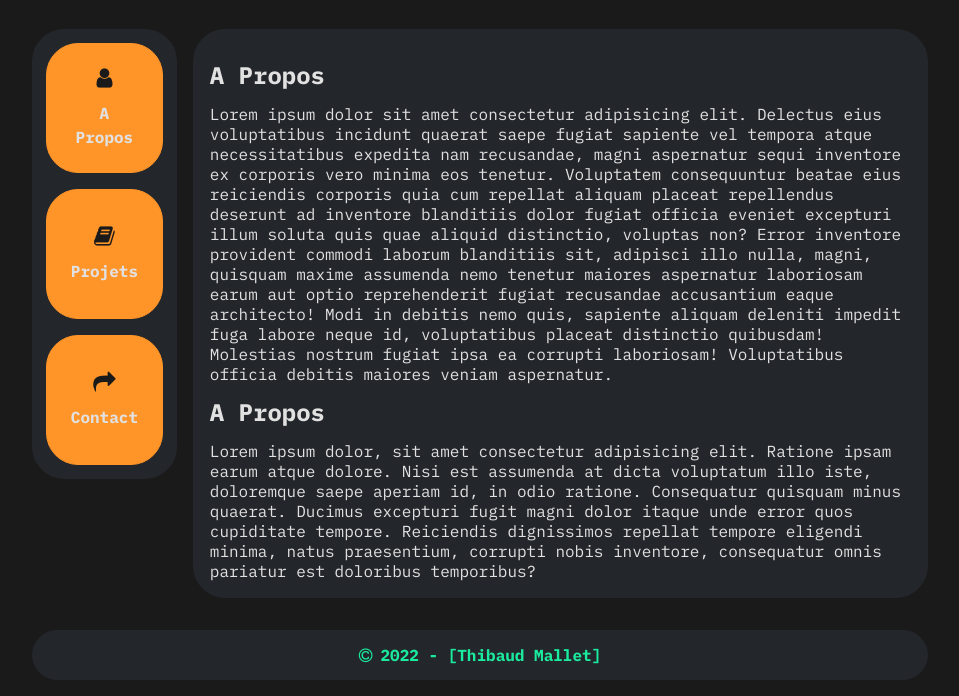
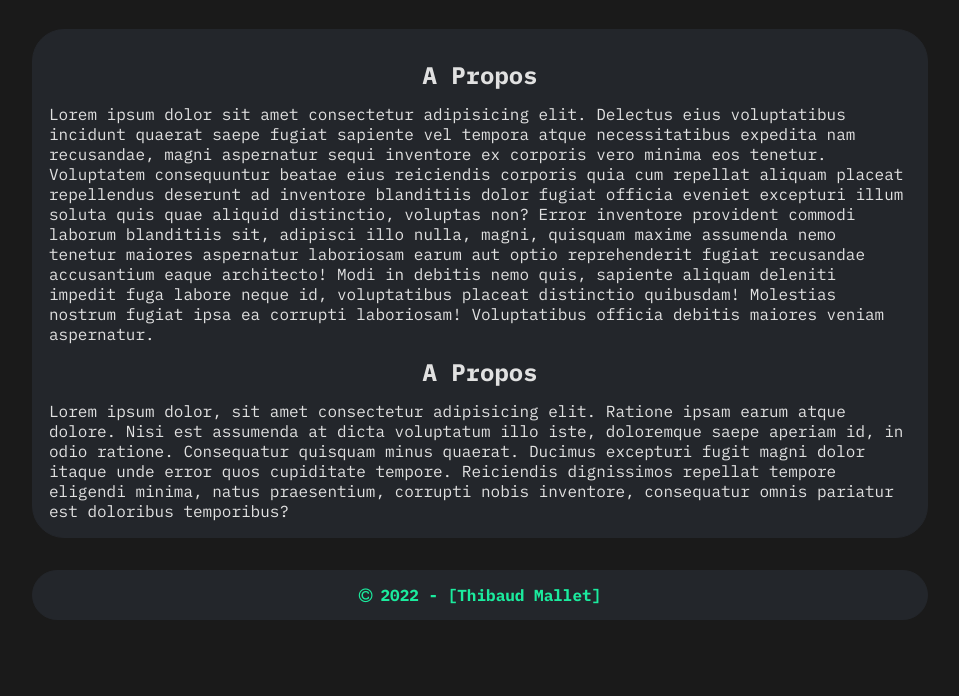
Before and after one commit to ThibaudMallet/ThibaudMallet.github.io, a plain HTML site: page html/index.html in a window 1280 px wide. Shown: the part 401-1097 px from the top of the page, without its empty margins (160-1119 px from the left). After the commit the page ends 1037 px from the top, so only its background shows below. Drawn offline with Linux system fonts and the light colour scheme.

Commit message:
Nettoyage du  HTML, modification des classes pour que ce soit mieux niveau BEM

```diff
--- a/css/responsive.css
+++ b/css/responsive.css
@@ -54,7 +54,7 @@ body {
 
 /* STYLE PRESENTATION */
 
-.main-content__header {
+.header-content {
     background-color: var(--c-grey);
     border: 0.2em solid var(--c-grey);
     border-radius: 1em;
@@ -63,20 +63,20 @@ body {
     margin-bottom: 1em;
 }
 
-.header__img {
+.header-content__img {
     width: 8em;
     border-radius: 2em;
     border: 0.2em solid var(--c-grey);
     padding-top: 1em;
 }
 
-.header__title {
+.left-side__title {
     padding-bottom: 0.2em;
     font-weight: bold;
     font-size: 2em;
 }
 
-.header__status {
+.left-side__status {
     font-weight: bold;
 }
 
@@ -98,60 +98,16 @@ li {
     line-height: 1.5em;
 }
 
-/* Style du contenu contenu de details */
-/* Bloc sur le dessus en mobile, sur le côté en tableau/desktop */
-
-.main-content__details {
-    display: flex;
-    flex-direction: column;
-}
-
-.nav-content__list {
-    background-color: var(--c-grey);
-    border: 1px solid var(--c-grey);
-    border-radius: 2em;
-    padding: 0.3em;
-    display: flex;
-    justify-content: space-around;
-    margin-bottom: 1em;
-}
-
-.nav-content__link {
-    background-color: var(--c-orange);
-    border: 1px solid var(--c-orange);
-    border-radius: 1em;
-    margin: 0.2em 0;
-    padding: 1em 0.5em;
-    margin: 0.5em;
-    text-align: center;
-    width: 20%;
-}
-
-.nav-content__link > a {
-    color: var(--c-white);
-    list-style: none;
-    text-decoration: none;
-    font-weight: bold;
-    font-size: 1em;
-    display: flex;
-    flex-direction: column;
-}
-
-.fa-user, .fa-book, .fa-mail-forward {
-    margin-bottom: 0.5em;
-    font-size: 1.2em;
-}
-
 /* Style du contenu détaillé */
 
-.details__content {
+.aPropos-content {
     background-color: var(--c-grey);
     border: 1px solid var(--c-grey);
     border-radius: 2em;
     padding: 1em;
 }
 
-.details__content-title {
+.aPropos-content__title {
     color: var(--c-white);
     font-size: 1.2em;
     font-weight: bold;
@@ -159,7 +115,7 @@ li {
     padding: 0.5em 0;
 }
 
-.details__content-description {
+.aPropos-content__description {
     color: var(--c-white);
     line-height: 1.25em;
 }
@@ -211,43 +167,8 @@ li {
     .social-list__link {
         font-size: 2em;
     }
-    .header__img {
+    .header-content__img {
         padding-top: 0em;
-    }
-    .fa-user, .fa-book, .fa-mail-forward {
-        margin-bottom: 0.5em;
-        font-size: 1.4em;
-    }
-}
-
-@media screen and (min-width: 730px) {
-    .nav-content__link {
-        width: 15%;
-    }
-}
-
-@media screen and (min-width: 960px) {
-    .main-content__details {
-        flex-direction: row;
-        box-sizing: content-box;
-    }
-    .details__nav-content {
-        margin-right: 1em;
-    }
-    .nav-content__list {
-        display: flex;
-        flex-direction: column;
-    }
-    .nav-content__link {
-        border-radius: 2em;
-        text-align: center;
-        display: flex;
-        align-items: center;
-        width: auto;
-        height: 6em;
-    }
-    .nav-content__link > a {
-        padding: 1em;
     }
 }
 
@@ -256,7 +177,7 @@ li {
         width: 70vw;
         margin: auto;
     }
-    .main-content__header {
+    .header-content {
         position: relative;
         display: flex;
         justify-content: center;
@@ -266,7 +187,7 @@ li {
         margin-bottom: 1em;
     }
 
-    .header__img {
+    .header-content__img {
         width: 10em;
         border-radius: 2em;
         border: 0.2em solid var(--c-grey);
@@ -275,23 +196,23 @@ li {
         left: 2em;
     }
 
-    .header__left {
+    .left-side {
         padding: 2em 3em 1em 15em;
     }
     .social-list {
         border: none;
     }
-    .header__title {
+    .left-side__title {
         padding-bottom: 0.5em;
         font-weight: bold;
         font-size: 1.5em;
     }
 
-    .header__status {
+    .left-side__status {
         font-weight: bold;
     }
 
-    .header__right {
+    .right-side {
         margin: 1.5em 0;
         border-left: 1px solid var(--c-orange);
         padding-left: 2em;
@@ -310,12 +231,11 @@ li {
     li {
         padding-bottom: 1em;
     }
-    .details__content-title {
+    .aPropos-content__title {
         font-size: 1.5em;
-        text-align: left;
         padding: 0.7em 0;
     }
-    .main-content__details {
+    .details {
         margin: 2em 0;
     }
 
@@ -326,32 +246,32 @@ li {
         width: 65vw;
         margin: auto;
     }
-    .main-content__header,
-    .main-content__details,
+    .header-content,
+    .details,
     .footer {
         font-size: 1.1em;
     }
-    .main-content__details {
+    .details {
         margin: 1em 0;
     }
 }
 
 @media screen and (min-width: 1800px) {
     .main-header,
-    .main-content__header,
-    .main-content__details,
+    .header-content,
+    .details,
     .footer {
         font-size: 1.15em;
     }
-    .header__img {
+    .header-content__img {
         left: 4em;
     }
 }
 
 @media screen and (min-width: 2000px) {
     .main-header,
-    .main-content__header,
-    .main-content__details,
+    .header-content,
+    .details,
     .footer {
         font-size: 1.2em;
     }
@@ -359,8 +279,8 @@ li {
 
 @media screen and (min-width: 2200px) {
     .main-header,
-    .main-content__header,
-    .main-content__details,
+    .header-content,
+    .details,
     .footer {
         font-size: 1.25em;
     }
@@ -368,12 +288,12 @@ li {
 
 @media screen and (min-width: 2400px) {
     .main-header,
-    .main-content__header,
-    .main-content__details,
+    .header-content,
+    .details,
     .footer {
         font-size: 1.3em;
     }
-    .header__img {
+    .header-content__img {
         left: 7em;
     }
 }
--- a/css/styleOld.css
+++ /dev/null
@@ -1,216 +0,0 @@
-/* Définition des variables globales */
-
-body {
-    --c-black: #1a1a1a;
-    --c-white: #e1e1e1;
-    --c-grey: #23262B;
-    --c-purple: #b462ff;
-    --c-darkPurple :#16093C;
-    --c-fuschia: #ff45b4;
-    --c-blue: #18b6ff;
-    --c-green: #1beb9e;
-    --c-orange: #ff9528;
-    --c-yellow: #dddd25;
-    --line: 2.5ch;
-    --font: 'IBM Plex Mono', monospace;
-    background-color: #1A1A1A;
-}
-
-.wrapper {
-    background-color: var(--c-black);
-    font-family: var(--font);
-    height: 100vh;
-}
-
-/* Style de la bannière */
-
-.main-header {
-    width: 70%;
-    height: 10em;
-    margin: auto;
-    display: flex;
-    justify-content: space-around;
-    align-items: center;
-    padding-bottom: 2em;
-}
-
-.blue {
-    color: var(--c-blue);
-}
-
-.green {
-    color: var(--c-green);
-}
-
-.pink {
-    color: var(--c-fuschia);
-}
-
-.purple {
-    color: var(--c-purple);
-}
-
-.yellow {
-    color: var(--c-yellow);
-}
-
-.main-header > div {
-    display: flex;
-    flex-direction: column;
-    justify-content: center;
-    align-items: center;
-}
-
-.fa-solid {
-    font-size: 3em;
-    padding-bottom: 0.2em;
-}
-
-.fa {
-    font-size: 3em;
-    padding-bottom: 0.2em;
-}
-
-.main-header {
-    font-weight: bold;
-}
-
-/* Style du header de présentation */
-
-.main-content__header {
-    position: relative;
-    background-color: var(--c-grey);
-    width: 70%;
-    margin: auto;
-    border: 0.2em solid var(--c-grey);
-    border-radius: 1em;
-    display: flex;
-    margin-bottom: 2em;
-}
-
-.header__img {
-    width: 10em;
-    border-radius: 2em;
-    border: 0.2em solid var(--c-grey);
-    position: absolute;
-    top: -3em;
-    left: 2.2em;
-}
-
-.header__left {
-    padding: 2em 3em 2em 17em;
-}
-
-.header__title {
-    padding-bottom: 0.2em;
-    font-weight: bold;
-    font-size: 2em;
-}
-
-.header__status {
-    font-weight: bold;
-}
-
-.header__right {
-    margin: 1.5em 0;
-    border-left: 1px solid var(--c-orange);
-    padding-left: 2em;
-    line-height: 1.2em;
-}
-
-.social-list {
-    display: flex;
-}
-
-.social-list__link {
-    padding: 0.5em;
-    font-size: 0.7em;
-}
-
-li {
-    padding-bottom: 1em;
-}
-
-
-/* Style du contenu contenu de details */
-/* Bloc sur le côté */
-.main-content__details {
-    display: flex;
-    width: 70%;
-    margin: auto;
-}
-
-.details__nav-content {
-    width: 20%;
-    background-color: var(--c-grey);
-    border: 1px solid var(--c-grey);
-    border-radius: 2em;
-    display: flex;
-    justify-content: center;
-    margin-right: 2em;
-    height: auto;
-}
-
-.details__content {
-    width: 80%;
-    background-color: var(--c-grey);
-    border: 1px solid var(--c-grey);
-    border-radius: 2em;
-    padding: 1em 2em;
-}
-
-.nav-content__link {
-    background-color: var(--c-orange);
-    border: 1px solid var(--c-orange);
-    border-radius: 2em;
-    margin: 2em 0;
-    padding: 1.5em;
-    text-align: center;
-}
-
-.nav-content__link > a {
-    color: var(--c-white);
-    list-style: none;
-    text-decoration: none;
-    font-weight: bold;
-    display: flex;
-    flex-direction: column;
-}
-
-.fa-user, .fa-book, .fa-mail-forward {
-    color: var(--c-black);
-}
-
-/* Style du contenu détaillé */
-
-.details__content-title {
-    color: var(--c-white);
-    font-size: 1.5em;
-    font-weight: bold;
-    margin: 1em 0;
-}
-
-.details__content-description {
-    color: var(--c-white);
-    line-height: 1.25em;
-}
-
-/* Style du footer */
-
-.footer {
-    width: 68%;
-    text-align: center;
-    color: var(--c-green);
-    margin: auto;
-    background-color: var(--c-grey);
-    border: 1px solid var(--c-grey);
-    border-radius: 2em;
-    margin-top: 2em;
-    padding: 1em;
-    font-weight: bold;
-}
-
-.fa-copyright {
-    font-size: 1em;
-    padding-right: 0.5em;
-}
--- a/html/index.html
+++ b/html/index.html
@@ -38,18 +38,18 @@
             </div>
         </header>
         <main class="main-content">
-            <header class="main-content__header">
-                <img class="header__img" src="../images/loup.jpg" alt="Photo d'un loup">
-                <div class="header__left">
-                    <h1 class="header__title green">[Thibaud Mallet]</h1>
-                    <p class="header__status pink">[Développeur Back-End]</p>
+            <header class="header-content">
+                <img class="header-content__img" src="../images/loup.jpg" alt="Photo d'un loup">
+                <div class="left-side">
+                    <h1 class="left-side__title green">[Thibaud Mallet]</h1>
+                    <p class="left-side__status pink">[Développeur Back-End]</p>
                     <ul class="social-list">
                         <li class="social-list__link"><a href="https://www.linkedin.com/in/thibaud-mallet-563787221/" target="_blank"><i class="fa fa-linkedin-square purple"></i></a></li>
                         <li class="social-list__link"><a href="https://github.com/ThibaudMallet" target="_blank"><i class="fa fa-github purple"></i></a></li>
                     </ul>
                 </div>
-                <div class="header__right">
-                    <ul class="header__contact yellow">
+                <div class="right-side">
+                    <ul class="contact yellow">
                         <li class="contact__list">
                             <span class="overhead blue">[Email]</span>
                             <p>thibaud.mallet171293@gmail.com</p>
@@ -61,19 +61,12 @@
                     </ul>
                 </div>
             </header>
-            <div class="main-content__details">
-                <aside class="details__nav-content">
-                    <ul class="nav-content__list">
-                        <li  class="nav-content__link"><a href="#"><i class="fa fa-user black"></i>A Propos</a></li>
-                        <li  class="nav-content__link"><a href="#"><i class="fa fa-book black"></i>Projets</a></li>
-                        <li  class="nav-content__link"><a href="#"><i class="fa fa-mail-forward black"></i>Contact</a></li>
-                    </ul>
-                </aside>
-                <section class="details__content">
-                    <h2 class="details__content-title">A Propos</h2>
-                    <p class="details__content-description">Lorem ipsum dolor sit amet consectetur adipisicing elit. Delectus eius voluptatibus incidunt quaerat saepe fugiat sapiente vel tempora atque necessitatibus expedita nam recusandae, magni aspernatur sequi inventore ex corporis vero minima eos tenetur. Voluptatem consequuntur beatae eius reiciendis corporis quia cum repellat aliquam placeat repellendus deserunt ad inventore blanditiis dolor fugiat officia eveniet excepturi illum soluta quis quae aliquid distinctio, voluptas non? Error inventore provident commodi laborum blanditiis sit, adipisci illo nulla, magni, quisquam maxime assumenda nemo tenetur maiores aspernatur laboriosam earum aut optio reprehenderit fugiat recusandae accusantium eaque architecto! Modi in debitis nemo quis, sapiente aliquam deleniti impedit fuga labore neque id, voluptatibus placeat distinctio quibusdam! Molestias nostrum fugiat ipsa ea corrupti laboriosam! Voluptatibus officia debitis maiores veniam aspernatur.</p>
-                    <h2 class="details__content-title">A Propos</h2>
-                    <p class="details__content-description">Lorem ipsum dolor, sit amet consectetur adipisicing elit. Ratione ipsam earum atque dolore. Nisi est assumenda at dicta voluptatum illo iste, doloremque saepe aperiam id, in odio ratione. Consequatur quisquam minus quaerat. Ducimus excepturi fugit magni dolor itaque unde error quos cupiditate tempore. Reiciendis dignissimos repellat tempore eligendi minima, natus praesentium, corrupti nobis inventore, consequatur omnis pariatur est doloribus temporibus?</p>
+            <div class="details">
+                <section class="aPropos-content">
+                    <h2 class="aPropos-content__title">A Propos</h2>
+                    <p class="aPropos-content__description">Lorem ipsum dolor sit amet consectetur adipisicing elit. Delectus eius voluptatibus incidunt quaerat saepe fugiat sapiente vel tempora atque necessitatibus expedita nam recusandae, magni aspernatur sequi inventore ex corporis vero minima eos tenetur. Voluptatem consequuntur beatae eius reiciendis corporis quia cum repellat aliquam placeat repellendus deserunt ad inventore blanditiis dolor fugiat officia eveniet excepturi illum soluta quis quae aliquid distinctio, voluptas non? Error inventore provident commodi laborum blanditiis sit, adipisci illo nulla, magni, quisquam maxime assumenda nemo tenetur maiores aspernatur laboriosam earum aut optio reprehenderit fugiat recusandae accusantium eaque architecto! Modi in debitis nemo quis, sapiente aliquam deleniti impedit fuga labore neque id, voluptatibus placeat distinctio quibusdam! Molestias nostrum fugiat ipsa ea corrupti laboriosam! Voluptatibus officia debitis maiores veniam aspernatur.</p>
+                    <h2 class="aPropos-content__title">A Propos</h2>
+                    <p class="aPropos-content__description">Lorem ipsum dolor, sit amet consectetur adipisicing elit. Ratione ipsam earum atque dolore. Nisi est assumenda at dicta voluptatum illo iste, doloremque saepe aperiam id, in odio ratione. Consequatur quisquam minus quaerat. Ducimus excepturi fugit magni dolor itaque unde error quos cupiditate tempore. Reiciendis dignissimos repellat tempore eligendi minima, natus praesentium, corrupti nobis inventore, consequatur omnis pariatur est doloribus temporibus?</p>
                 </section>
             </div>
         </main>
```
